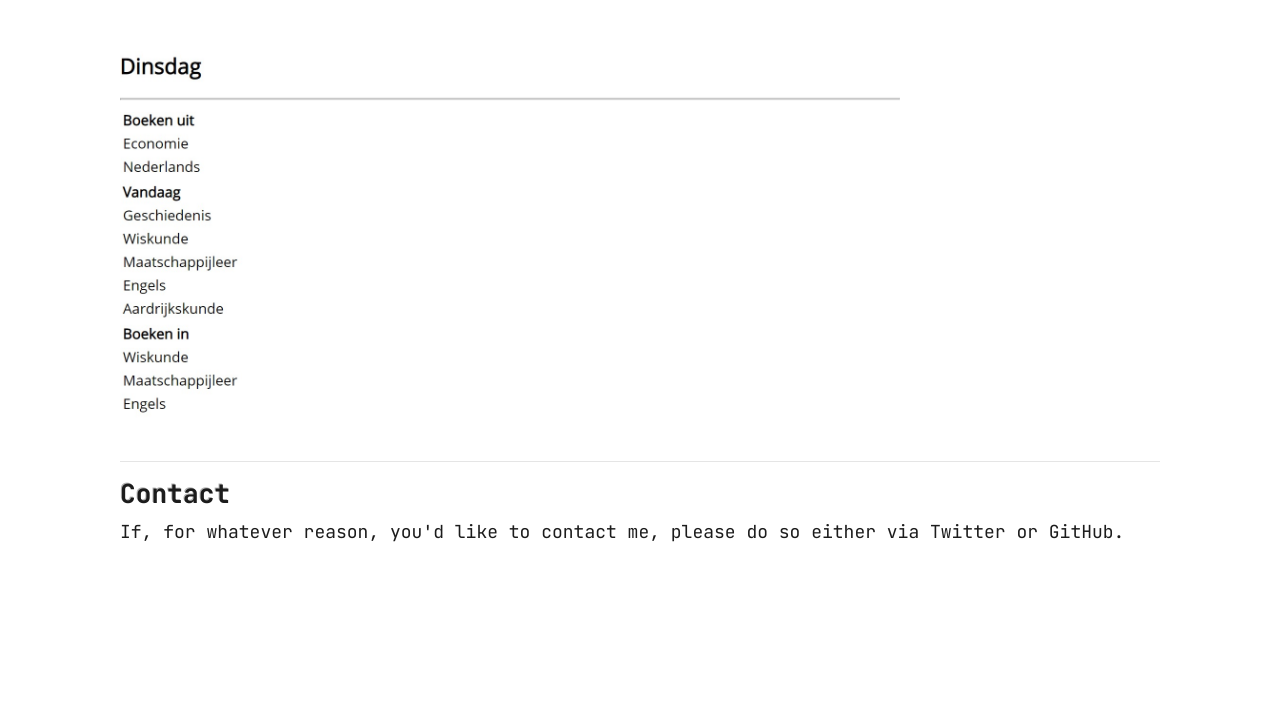
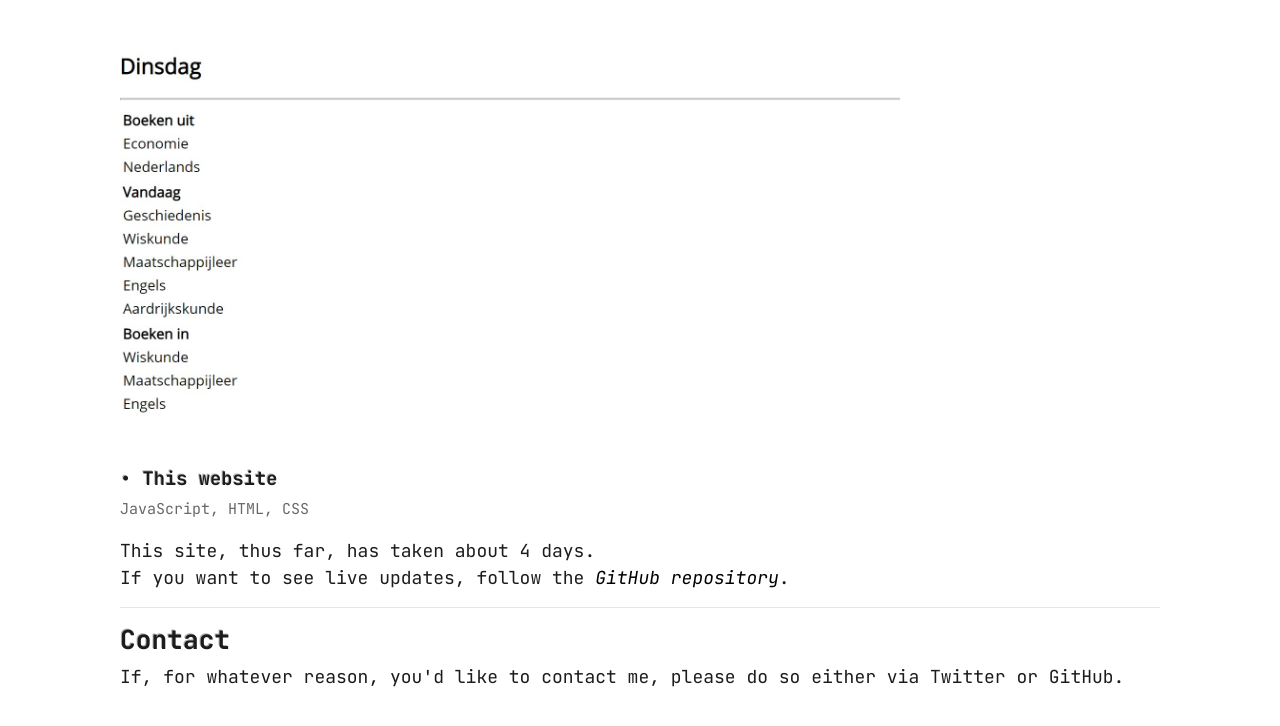
Before and after one commit to jxpsert/website, a plain HTML site: page index.html in a window 1280 px wide. Shown: the part 1971-2697 px from the top of the page. Before the commit the page ends 2582 px from the top, so only its background shows below. Drawn offline with nearby package versions, Linux system fonts and the light colour scheme.

Commit message:
added some fancy date stuff, link CSS and more i've probably forgotten

```diff
--- a/index.html
+++ b/index.html
@@ -51,6 +51,12 @@
             <br>It gets the difference between 2 arrays - classes today, and classes the day before. It then says which books should be taken out, and which should go in, along with a simple overview of today's classes.
             <br>I made this in one morning using JavaScript.</p>
             <img src="img/boekselector.jpeg" width="75%">
+            <br><br>
+        <h5>&bull; This website</h5>
+        <p class="languages">JavaScript, HTML, CSS</p>
+            <p>This site, thus far, has taken about <span id="websitedays"></span> days.
+                <br>If you want to see live updates, follow the <a target="_blank" href="https://github.com/jxpsert/website">GitHub repository</a>.
+            </p>
         <hr>
         <h3>Contact</h3>
         <p>If, for whatever reason, you'd like to contact me, please do so either via Twitter or GitHub.</p>
@@ -59,6 +65,16 @@
 <footer class="footer">
     &copy; 2021 Jasper P
 </footer>
+
+<script type="text/javascript">
+let field = document.getElementById('websitedays');
+let startdate = new Date('2021-02-09');
+let now = new Date();
+
+let days = Math.round((now - startdate)/(1000*60*60*24));
+field.innerHTML = days;
+</script>
+
 <script type="text/javascript">
 if(localStorage.getItem('colour') == 'dark'){ // Load colour selection from local storage
     DarkMode();
--- a/style/light.css
+++ b/style/light.css
@@ -81,9 +81,14 @@ h1,h2,h3,h4,h5,h6 {
     color: #1c1c1c;
     transition: 250ms;
 }
-p,a {
+p {
     font-family: "JetBrains Mono Regular";
     color: #1c1c1c;
+    font-size: 18px;
+}
+a {
+    font-family: "JetBrains Mono Italic";
+    color: #000000;
     font-size: 18px;
 }
 a:hover {
--- a/style/main.css
+++ b/style/main.css
@@ -82,8 +82,12 @@ h1,h2,h3,h4,h5,h6 {
     color: #aaa;
     transition: 250ms;
 }
-p,a {
+p {
     font-family: "JetBrains Mono Regular";
+    font-size: 18px;
+}
+a {
+    font-family: "JetBrains Mono Italic";
     font-size: 18px;
 }
 a:hover {
```
